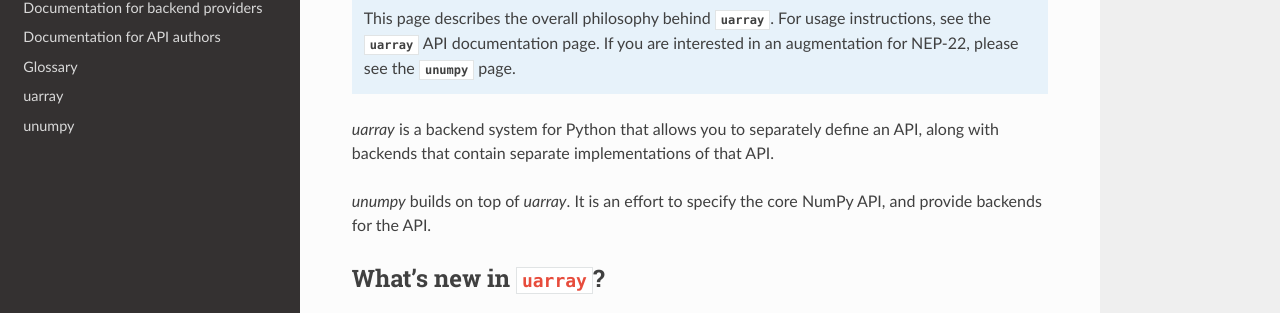
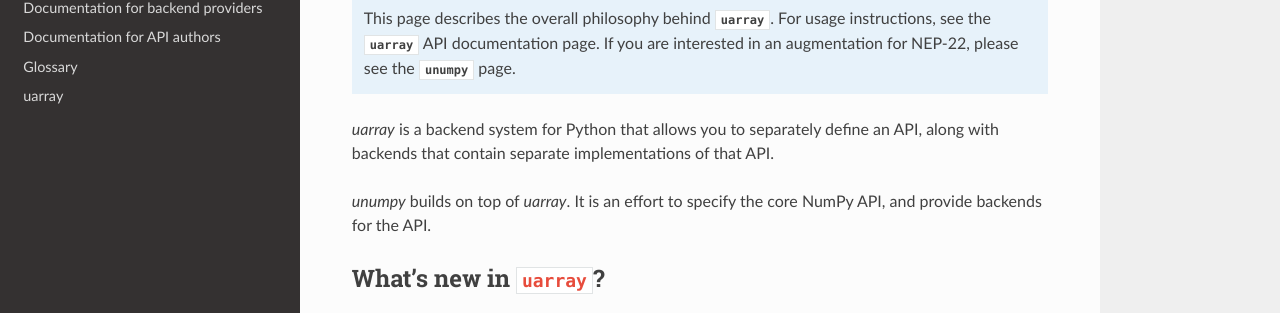
Before and after one commit to Quansight-Labs/uarray, a Sphinx documentation site: the page built from docs/index.rst, in a window 1280 px wide. Shown: the part 427-740 px from the top of the page. Built offline with Sphinx 7.4.7 and the Read the Docs theme 2.0.0, drawn with Linux system fonts in a browser that asks for light colours.

Commit message:
Remove unumpy from the documentation.

```diff
--- a/docs/conf.py
+++ b/docs/conf.py
@@ -205,8 +205,7 @@ autoclass_content = "both"
 
 intersphinx_mapping = {
     "python": ("https://docs.python.org/3/", None),
-    "numpy": ("https://docs.scipy.org/doc/numpy/", None),
-    "scipy": ("https://docs.scipy.org/doc/scipy/reference/", None),
+    "unumpy": ("https://unumpy.readthedocs.io/en/latest/", None),
 }
 
 doctest_global_setup = """
--- a/docs/generated/unumpy.rst
+++ /dev/null
@@ -1,4 +0,0 @@
-unumpy
-======
-
-.. automodule:: unumpy
--- a/docs/index.rst
+++ b/docs/index.rst
@@ -94,10 +94,6 @@ Choose the documentation page relevant to you:
 
     generated/uarray
 
-    generated/unumpy
-
-
-
 
 Indices and tables
 ==================
```
